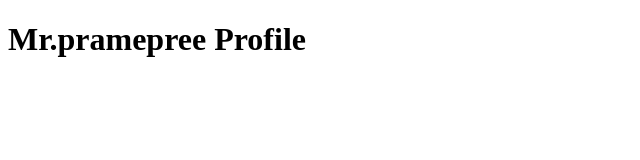
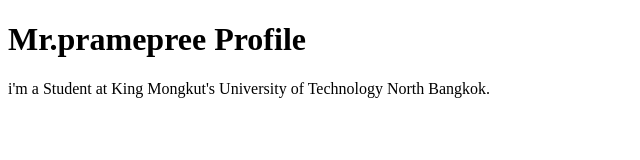
Before and after one commit to pramepree/github_desktop_project_year2, a plain HTML site: page index.html in a window 1280 px wide. Shown: the whole page, without its empty margins (0-640 px from the left). Drawn offline with Linux system fonts and the light colour scheme.

Commit message:
Add information
Add information

```diff
--- a/index.html
+++ b/index.html
@@ -8,5 +8,6 @@
 </head>
 <body>
     <h1>Mr.pramepree Profile</h1>
+    <p>i'm a Student at King Mongkut's University of Technology North Bangkok.</p>
 </body>
 </html>
```
